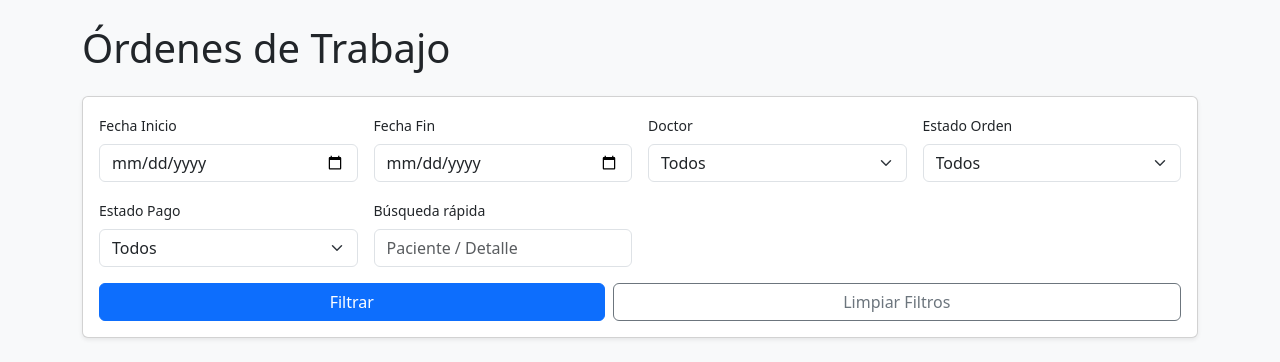
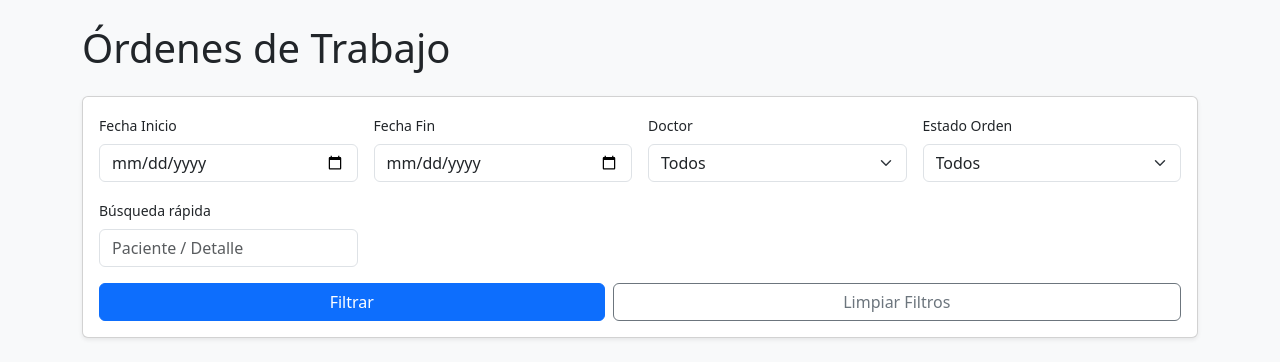
Before and after one commit to raizen1987/lab-dental, a Flask app: page /ordenes_trabajo in a window 1280 px wide. Shown: the part 62-424 px from the top of the page. Run offline with Flask 3, Linux system fonts and the light colour scheme; a user stored in the database is signed in; data that the repository does not hold is empty; some libraries are stand-ins or nearby versions.

Commit message:
Update ordenes_trabajo.html

```diff
--- a/templates/ordenes_trabajo.html
+++ b/templates/ordenes_trabajo.html
@@ -34,14 +34,6 @@
                     <option value="EN PROCESO" {% if request.args.get('estado_orden') == 'EN PROCESO' %}selected{% endif %}>En Proceso</option>
                     <option value="ENTREGADO" {% if request.args.get('estado_orden') == 'ENTREGADO' %}selected{% endif %}>Entregado</option>
                     <option value="FINALIZADO" {% if request.args.get('estado_orden') == 'FINALIZADO' %}selected{% endif %}>Finalizado</option>
-                </select>
-            </div>
-            <div class="col-md-3">
-                <label class="form-label small">Estado Pago</label>
-                <select name="estado_pago" class="form-select">
-                    <option value="">Todos</option>
-                    <option value="PAGADO" {% if request.args.get('estado_pago') == 'PAGADO' %}selected{% endif %}>Pagado</option>
-                    <option value="PENDIENTE" {% if request.args.get('estado_pago') == 'PENDIENTE' %}selected{% endif %}>Pendiente</option>
                 </select>
             </div>
             <div class="col-md-3">
```
